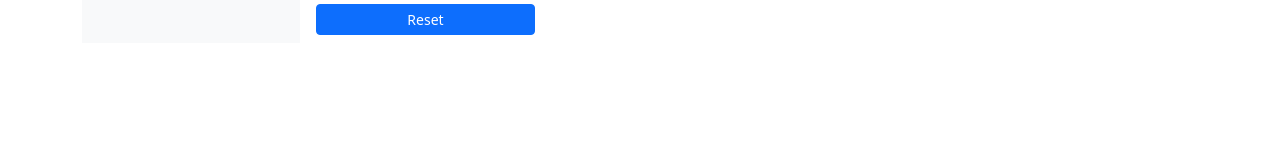
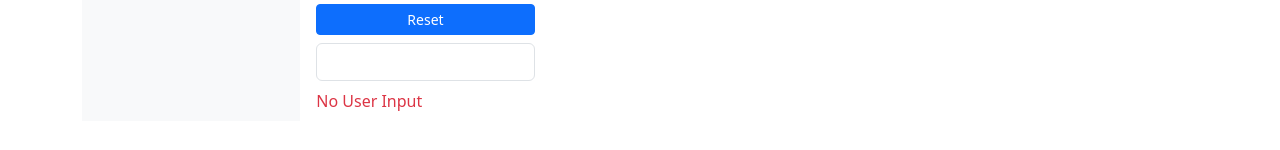
Before and after one commit to S-tvr/angular-introduction, an Angular app: page /event-bind-example in a window 1280 px wide. Shown: the part 152-302 px from the top of the page. Built offline with nearby package versions, Linux system fonts and the light colour scheme.

Commit message:
feat: event-bind-example

```diff
--- a/src/app/components/event-bind-example/event-bind-example.html
+++ b/src/app/components/event-bind-example/event-bind-example.html
@@ -14,3 +14,12 @@
     </div>
     <button class="btn btn-primary btn-sm flex-grow-1" (click)="reset()">Reset</button>
 </div>
+
+<div class="d-flex mt-2 flex-column gap-2 w-25">
+    <input type="text" class="form-control" (input)="onUserInput($event)">
+    @if (!userInput) {
+        <span class="text-danger">No User Input</span>
+    } @else {
+        <span class="text-bg-info">{{userInput}}</span>
+    }
+</div>
--- a/src/app/components/event-bind-example/event-bind-example.ts
+++ b/src/app/components/event-bind-example/event-bind-example.ts
@@ -22,4 +22,8 @@ export class EventBindExample {
   reset(){
     this.times = 0
   }
+
+  onUserInput(event: Event) {
+    this.userInput = (<HTMLInputElement>event.target).value
+  }
 }
```
